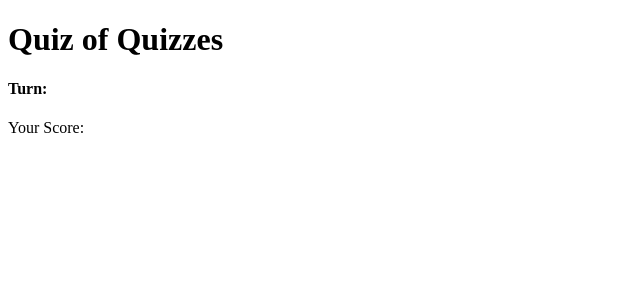
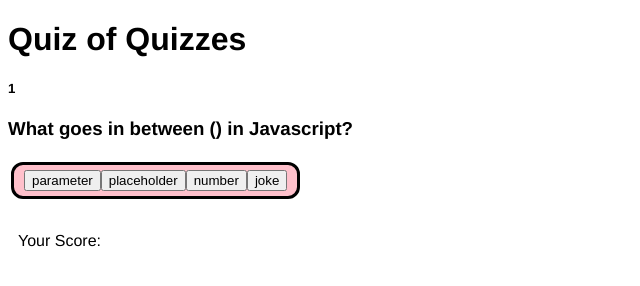
Before and after one commit to Sara-Anders/Jquery_week4, a plain HTML site: page index.html in a window 1280 px wide. Shown: the whole page, without its empty margins (0-640 px from the left). Drawn offline with nearby package versions, Linux system fonts and the light colour scheme.

Commit message:
error gone, updated score function, fully working

```diff
--- a/index.html
+++ b/index.html
@@ -4,13 +4,16 @@
     <meta charset="utf-8">
     <meta name="viewport" content="width=device-width">
     <title>Quiz with Jquery</title>
-    <link href="style.css" rel="stylesheet" type="text/css" />
     <!-- Load jQuery JavaScript file to use the shared library and $ function -->
     <script src="https://code.jquery.com/jquery-3.6.0.min.js" integrity="sha256-/xUj+3OJU5yExlq6GSYGSHk7tPXikynS7ogEvDej/m4=" crossorigin="anonymous"></script>
-  </head>
-  <style>
 
-    .button{
+     <style>
+       body{
+         font-family: helvetica, sans-serif;
+
+       }
+
+    .flashy{
       background-color: pink;
       border: solid;
       color: black;
@@ -24,33 +27,33 @@
       cursor: help;
     }
 
-    .box{
-      padding: 5px;
-      border-radius: 12px;
-    }
-
     .spacer{
       padding: 10px;
     }
   </style>
+
+  </head>
+
   <body>
     <h1>Quiz of Quizzes</h1>
 
-    <h4 id="turns">
+    <h5 id="turns">
       Turn:
-    </h4>
+    </h5>
 
-    <h3 id="question"></h3>
+    <div>
+    <h3 id="question"> Question:</h3>
+    </div>
 
-    <div id="answers"></div>
+    <div id="answers" class= "flashy"></div>
 
     <div id="buzzer"></div>
 
-    <div id="ding"></div>
+    <div id="ding" class="spacer"></div>
 
-    <div>
+    <div class = "spacer">
   Your Score:
-  <p id= "score"></p>
+  <p id="score"></p>
     </div>
 
  <script src="script.js"></script>
--- a/script.js
+++ b/script.js
@@ -7,19 +7,19 @@
        {
          question: "What goes in between () in Javascript?",
          answers: ["parameter" , "placeholder" , "number" , "joke"],
-         correct choice:0
-       }
+         correct_choice:0
+       },
 
       {
          question: "What gives you only true or false values",
          answers: ["switch" , "function" , "boolean" , "class"],
-         correct choice:2
-      }
+         correct_choice:2
+      },
 
       {
-         question: "What do you inclose a function with?",
-         answers: [":" , "{}" , "[]" , "$"],
-         correct choice:1
+         question: "What goes after function()?",
+         answers: [";" , "{}" , "[]" , "$"],
+         correct_choice:1
        }
 
      ];
@@ -30,12 +30,14 @@ var turn= 0;
 //var for score
 var point = 0;
 
-//After page load show question show score
+//After page load show question and show score
+console.log("yup");
 showQuestion();
-keepScore();
+
 
 //showQuestion with current answers
-function showQuestion(){
+console.log("hello");
+function showQuestion() {
   //set counter
   $('#turns').text(turn + 1);
 
@@ -43,12 +45,20 @@ function showQuestion(){
   $('#question').text( info[turn].question );
 
   //provide buttons for answers
-  $('#ding').empty();
+  $('#answers').empty();
+
+
 
   for ( let index in info[turn].answers ){
     // make button and set text to answer text
-    var button = $("<button>");
-    button.text( info[turn].answer[index] );
+    let button = $("<button>");
+    button.text( info[turn].answers[index] );
+
+      if(index == info[turn].correct_choice){
+        console.log(index);
+          button.click(keepScore);
+      };
+    $('#answers').append(button);
   }
 }
 
@@ -65,10 +75,25 @@ function showQuestion(){
 */
 
 function keepScore(){
-  if $('#answers').value === answers[turn] {
+
+  //do I need a jquery var to check answers and add score?
+  //does it make sense with #answers in so many places...is that the right one to add?
+  // var myAnswer = $("#answers").val();
+  //if ('#ding') {
+   // myAnswer === info[turn].correct_choice;
     point += 5;
-    $('#score').text = point;
-  }else{
-    $('#score').text = point;
-  }
+    console.log(point);
+    $('#score').text(point);
+    turn ++
+    if( turn < info.length){
+         showQuestion();
+    }else{
+      $("#ding").text("All Done!");
+    }
+
+
+
+ // }else{
+   // $('#score').text = point;
+ // }
 }
```
